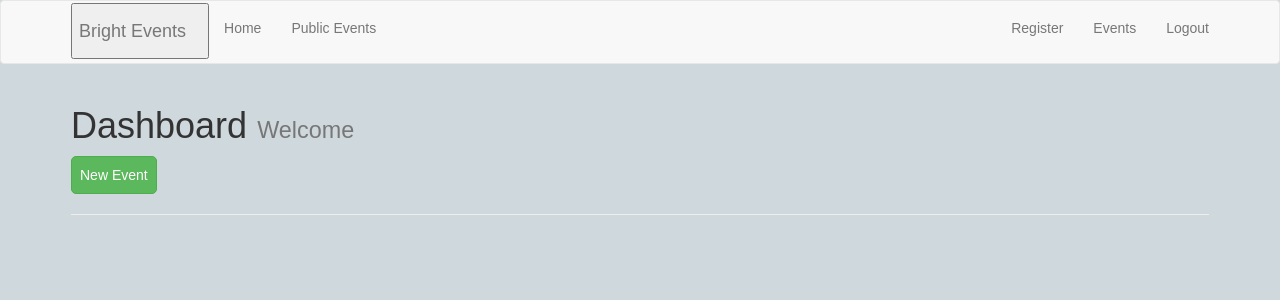
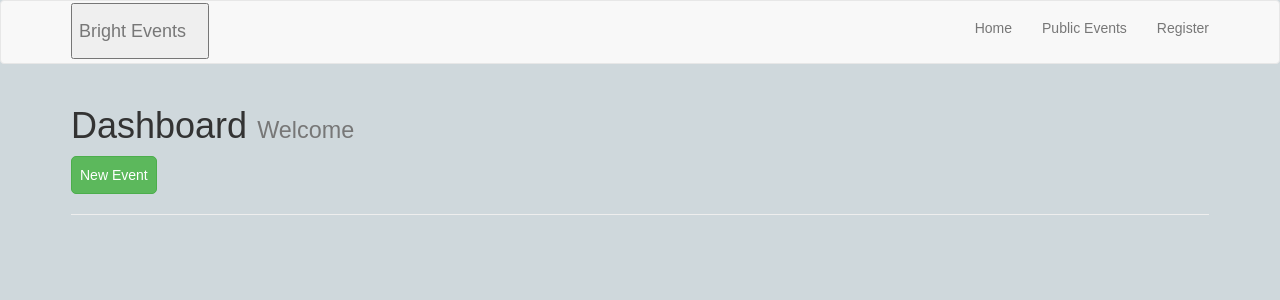
Before and after one commit to FelixWambiri/BrightEvents, a Flask app: page /dashboard in a window 1280 px wide. Shown: the top 300 px of the page. Run offline with Flask 2, Linux system fonts and the light colour scheme; some libraries are stand-ins or nearby versions.

Commit message:
[IMP] Hide some links when user is not logged in and display them when logged in

```diff
--- a/app/templates/includes/_navbar.html
+++ b/app/templates/includes/_navbar.html
@@ -10,16 +10,19 @@
                 <a class="navbar-brand" href="#">Bright Events</a>
             </button>
         </div>
-        <ul class="nav navbar-nav navbar-left">
+        <ul class="nav navbar-nav navbar-right">
+            {% if current_user.is_authenticated %}
+            <li><a href="/logout">Logout</a></li>
+            <li><a href="eventsDisplay.html">Events</a></li>
             <li><a href="/">Home</a></li>
             <li><a href="events.html">Public Events</a></li>
+            {% else %}
+            <li><a href="/">Home</a></li>
+            <li><a href="events.html">Public Events</a></li>
+            <li><a href="/register">Register</a></li>
+            {% endif %}
         </ul>
 
-        <ul class="nav navbar-nav navbar-right">
-            <li><a href="/register">Register</a></li>
-            <li><a href="eventsDisplay.html">Events</a></li>
-            <li><a href="/logout">Logout</a></li>
 
-        </ul>
     </div>
 </nav>
```
